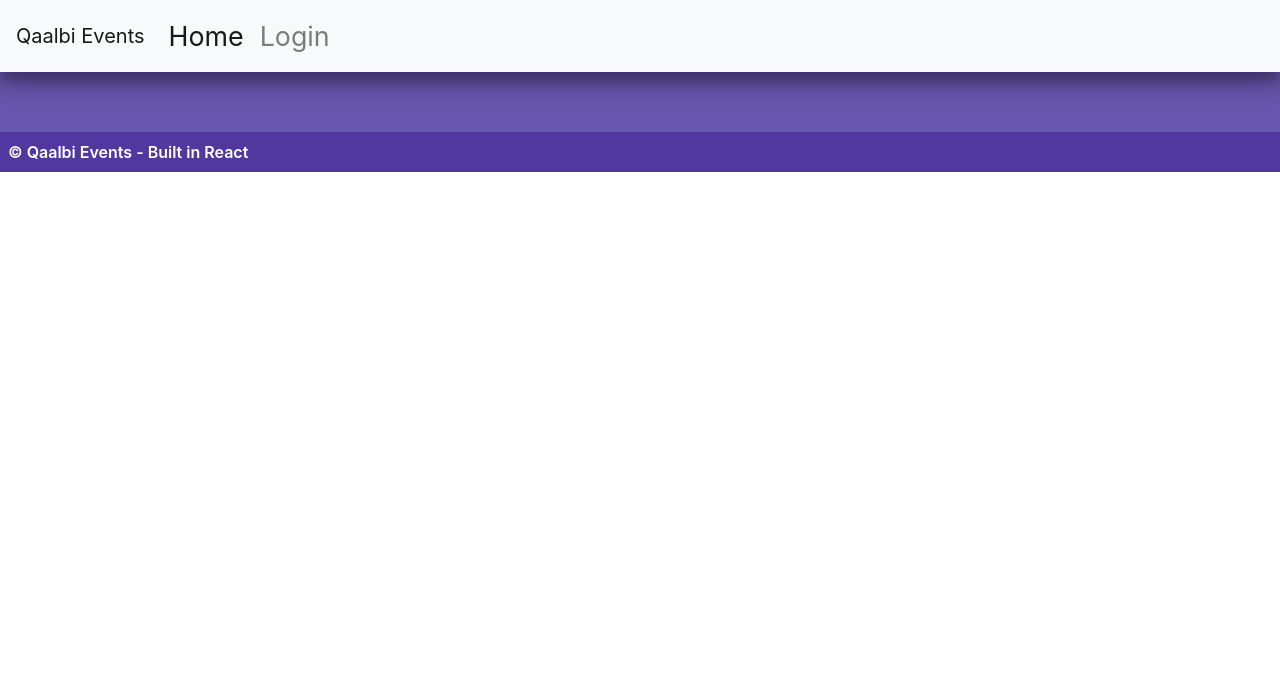
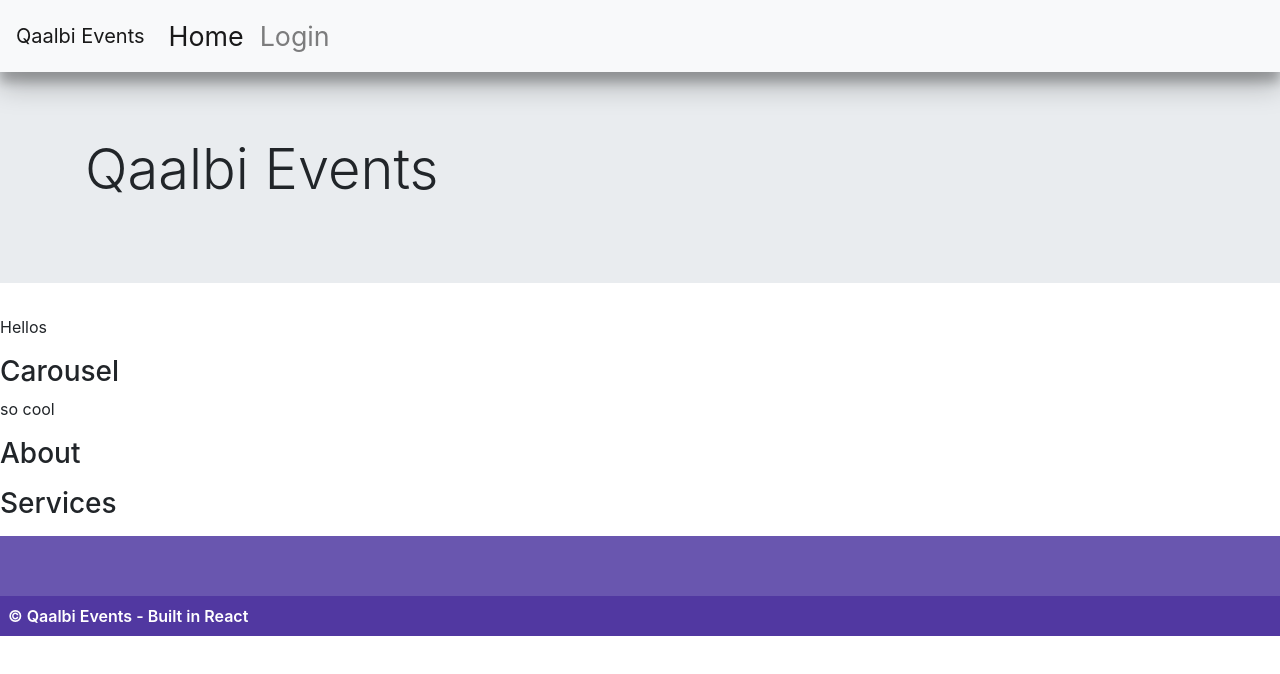
Before and after one commit to jealob/Qaalbi, a React (Create React App) app in the folder client/: page /welcome in a window 1280 px wide. Shown: the top 674 px of the page. Built offline with nearby package versions, Linux system fonts and the light colour scheme.

Commit message:
added welcome page and welcome page components

```diff
--- a/client/src/App.js
+++ b/client/src/App.js
@@ -6,6 +6,7 @@ import Login from "./pages/Login";
 import AddEvent from "./pages/AddEvent";
 import Dashboard from "./pages/Dashboard";
 import Itinerary from "./pages/Itinerary";
+import Welcome from "./pages/Welcome";
 
 const App = () => (
   <Router>
@@ -17,6 +18,7 @@ const App = () => (
         <Route exact path="/addevent" component={AddEvent} />
         <Route exact path="/dashboard" component={Dashboard} />
         <Route exact path="/itinerary" component={Itinerary}/>
+        <Route exact path="/welcome" component={Welcome}/>
       </Switch>
       <Footer />
     </div>
--- /dev/null
+++ b/client/src/components/WelcomePage/WelcomePage.js
@@ -0,0 +1,24 @@
+import React from "react";
+
+
+
+export const Carousel = props => (
+    <div className="form-group">
+      <h3>Carousel </h3>
+      <p>so cool</p>
+    </div>
+  );
+
+
+  export const About= props => (
+    <div className="form-group">
+      <h3>About</h3>
+    </div>
+  );
+
+
+  export const Services = props => (
+    <div className="form-group">
+    <h3>Services</h3>
+  </div>
+  );
--- /dev/null
+++ b/client/src/components/WelcomePage/index.js
@@ -0,0 +1 @@
+export { Carousel, About, Services} from "./WelcomePage";
--- /dev/null
+++ b/client/src/pages/Welcome/Welcome.js
@@ -0,0 +1,24 @@
+import React, { Component } from "react";
+
+import Jumbotron from "../../components/Jumbotron";
+import {Carousel, About, Services} from "../../components/WelcomePage";
+
+
+ class Welcome extends Component {
+     state = {
+
+      }
+     render() {
+         return (
+             <div>
+             <Jumbotron/>
+             <p>Hellos</p>
+             <Carousel/>
+             <About/>
+             <Services/>
+             </div>
+         );
+     }
+ }
+
+ export default Welcome;
--- /dev/null
+++ b/client/src/pages/Welcome/index.js
@@ -0,0 +1 @@
+export {default} from "./Welcome";
```
Also changed, not shown: client/src/components/WelcomePage/WelcomePage.css (added), client/src/pages/Welcome/Welcome.css (added), 1 other file (tests, documents, lock files or other folders).
